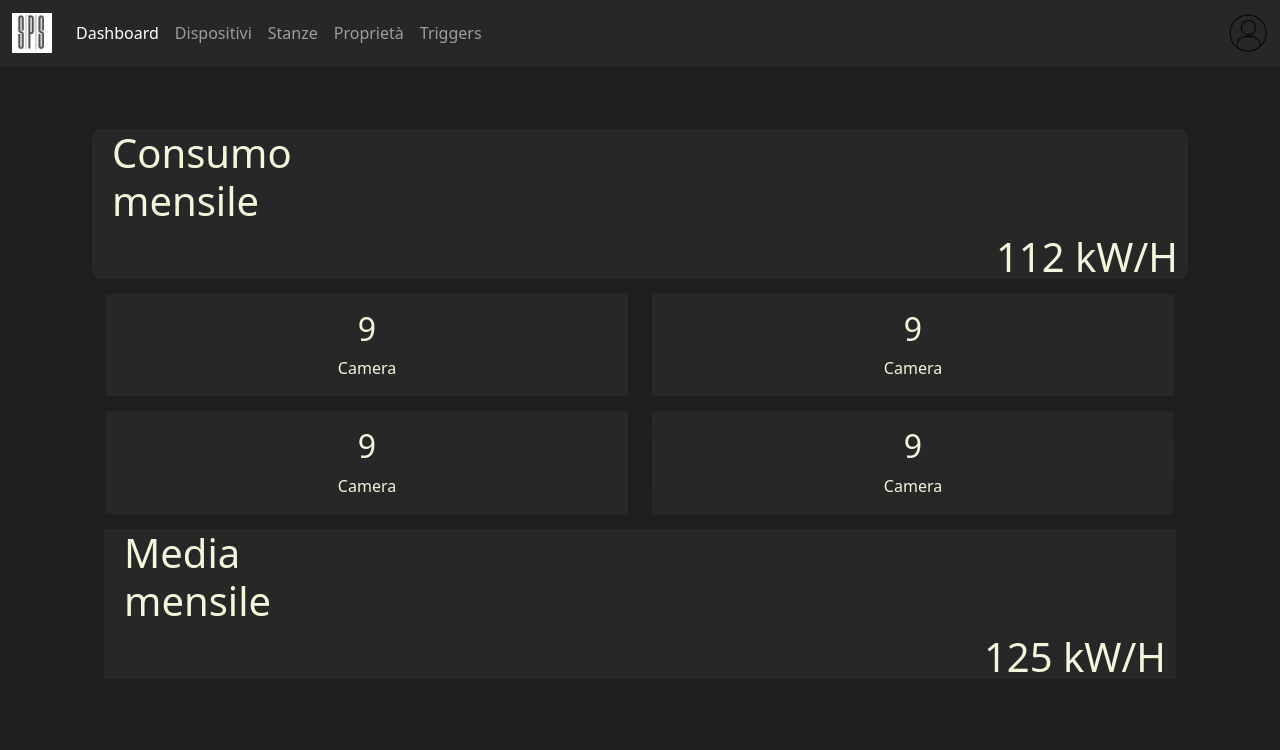
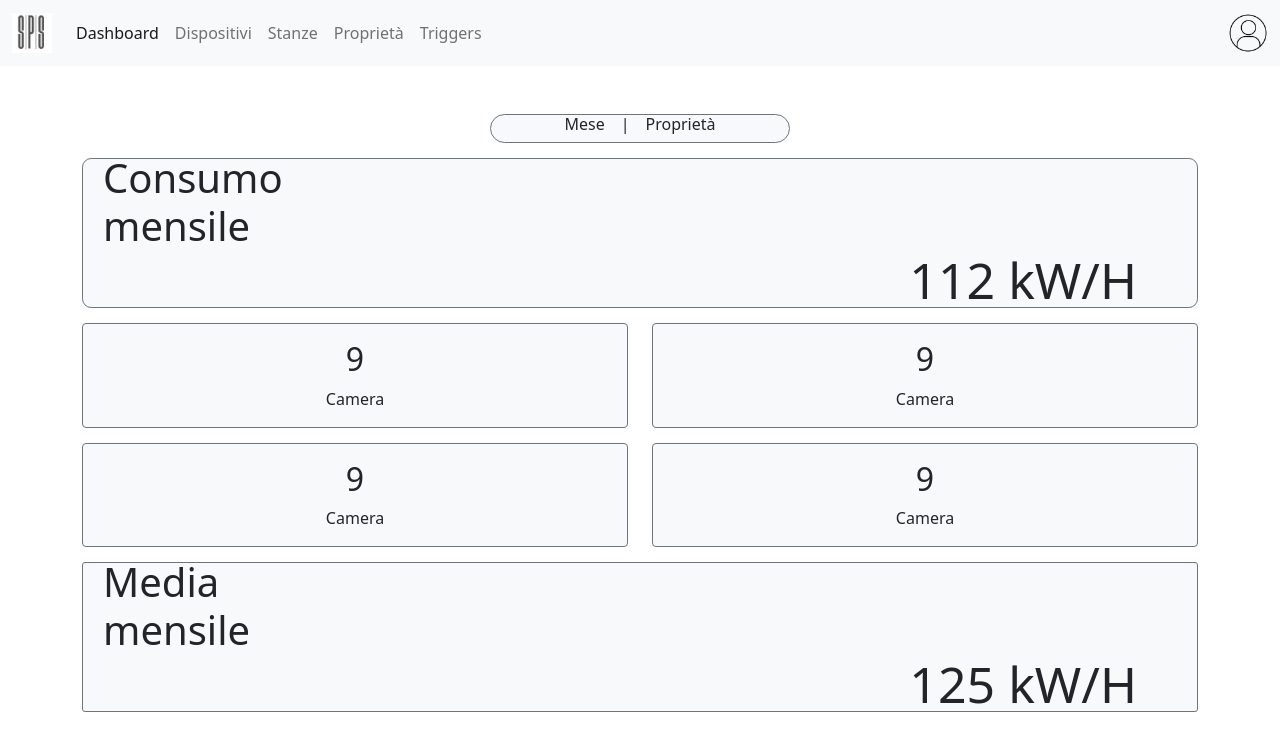
Before and after one commit to LeonardoBottonaUniTn/SPSProgetto, a website: page dashboard.html in a window 1280 px wide. Drawn offline with nearby package versions, Linux system fonts and the light colour scheme; files whose address does not match are found by name.

Commit message:
Dashboard
Portata a light

```diff
--- a/dashboard.html
+++ b/dashboard.html
@@ -14,9 +14,9 @@
         <link href="http://fonts.googleapis.com/css?family=Dosis:400,700" rel=""  />
     </head>
 
-    <body style="background-color: #1E1E1E;">
+    <body>
         <!--NAVBAR-->
-        <nav class="navbar navbar-expand-lg navbar-dark" style="background-color: #272727;" >
+        <nav class="navbar navbar-expand-lg navbar-light bg-light">
             <div class="container-fluid">
                 <a class="navbar-brand" href="./dashboard.html">
                     <img class="d-inline-block align-top"
@@ -56,79 +56,74 @@
     </br>
     </br>
         <!--container dashboard-->
-        <div class="container text-center">
+        <div class="container text-center" id="containerDashboard">
             <!--CARD CONSUMO MENSILE-->
-            <div class="bg-color " style="background-color: #272727; border-radius: 1ch; height: 150px; margin-top: 15px; margin-left: 10px; margin-right: 10px;">
+            <div class="container rounded-pill border border-secondary" style="background-color: #F8F9FA; max-width: 300px;">
+                <p class="h6" >Mese&emsp;|&emsp;Proprietà</p>
+            </div>
+            <div class="bg-color border border-secondary" style="background-color: #F8F9FA; border-radius: 1ch; height: 150px; margin-top: 15px; margin-left: 0px; margin-right: 0px;">
 
-                <h4 class="display-6" style="color: beige; text-align: left; margin-left: 20px; margin-top: 10px;">
+                <h4 class="display-6" style=" text-align: left; margin-left: 20px; margin-top: -5px;">
                     Consumo</br>
                     mensile
+                    <p class="h1" style=" text-align: right; text-align: end; margin-right: 60px; font-size: 50px; margin-bottom: 40px;">112 kW/H</p>
                 </h4>
-                <p class="h1" style="color: beige; text-align: right; text-align: end; margin-right: 10px; ">112 kW/H</p>
-                </br>
-                </br>
-                </br>
             </div>
-
-
-                <div class="container ">
+            </div>
                 <div class="container">
                     <div class="row ">
-                            <div class="col-md-6" style="margin-right: 0%;">
-                                <div class="card text-center" style="background-color: #272727; border: #272727; margin-top: 15px;">
-                                    <div class="card-body " style="background-color: #272727; border-color: #272727;">
-                                        <h2 class="card-title" style="color: beige;">
+                        <div class="col-md-6 " style="margin-right: 0%;">
+                            <div class="card text-center border border-secondary" style="background-color: #F8F9FA; border: #F8F9FA; margin-top: 15px;">
+                                <div class="card-body " style="background-color: #F8F9FA; border-color: #F8F9FA; border-radius: 3ch;">
+                                    <h2 class="card-title">
                                         9
                                     </h2>
-                                        <p class="card-text" style="color: beige;">Camera</p>
+                                    <p class="card-text" >Camera</p>
                                 </div>
                             </div>
                         </div>
                         <div class="col-md-6" style="margin-right: 0%;">
-                                <div class="card text-center" style="background-color: #272727; border: #272727; margin-top: 15px;">
-                                    <div class="card-body " style="background-color: #272727; border-color: #272727;">
-                                        <h2 class="card-title" style="color: beige;">
+                            <div class="card text-center border border-secondary" style="background-color: #F8F9FA; border: #F8F9FA; margin-top: 15px;">
+                                <div class="card-body " style="background-color: #F8F9FA; border-color: #F8F9FA; border-radius: 3ch;">
+                                    <h2 class="card-title" style="color: d;">
                                         9
                                     </h2>
-                                        <p class="card-text" style="color: beige;">Camera</p>
+                                    <p class="card-text">Camera</p>
                                 </div>
                             </div>
                         </div>
                         <div class="col-md-6" style="margin-right: 0%;">
-                                <div class="card text-center" style="background-color: #272727; border: #272727; margin-top: 15px;">
-                                    <div class="card-body " style="background-color: #272727; border-color: #272727;">
-                                        <h2 class="card-title" style="color: beige;">
+                            <div class="card text-center border border-secondary" style="background-color: #F8F9FA; border: black; margin-top: 15px;">
+                                <div class="card-body " style="background-color: #F8F9FA; border-color: black; border-radius: 3ch;">
+                                    <h2 class="card-title">
                                         9
                                     </h2>
-                                        <p class="card-text" style="color: beige;">Camera</p>
+                                    <p class="card-text" style="color: d;">Camera</p>
                                 </div>
                             </div>
                         </div>
                         <div class="col-md-6" style="margin-right: 0%;">
-                                <div class="card text-center" style="background-color: #272727; border: #272727; margin-top: 15px;">
-                                    <div class="card-body" style="background-color: #272727; border-color: #272727; border-radius: 3ch;">
-                                        <h2 class="card-title" style="color: beige;">
+                            <div class="card text-center border border-secondary" style="background-color: #F8F9FA; border: #F8F9FA; margin-top: 15px;">
+                                <div class="card-body" style="background-color: #F8F9FA; border-color: #F8F9FA; border-radius: 3ch;">
+                                    <h2 class="card-title" style="color: d;">
                                         9
                                     </h2>
-                                        <p class="card-text" style="color: beige;">Camera</p>
-                                    </div>
+                                    <p class="card-text" style="color: d;">Camera</p>
                                 </div>
                             </div>
                         </div>
                     </div>
 
-            <div class="bg-color " style="background-color: #272727; border-radius: 3px; height: 150px; margin-top: 15px; margin-left: 10px; margin-right: 10px;">
+            <div class="bg-color border border-secondary" style="background-color: #F8F9FA; border-radius: 3px; height: 150px; margin-top: 15px; margin-left: 0px; margin-right: 0px;">
 
-                <h4 class="display-6" style="color: beige; text-align: left; margin-left: 20px; margin-top: 10px;">
+                <h4 class="display-6" style=" text-align: left; margin-left: 20px; margin-top: -5px;">
                     Media</br>
                     mensile
+                    <p class="h1" style=" text-align: right; text-align: end; margin-right: 60px; font-size: 50px; margin-bottom: 40px;">125 kW/H</p>
                 </h4>
-                <p class="h1" style="color: beige; text-align: right; text-align: end; margin-right: 10px;">125 kW/H</p>
+            </div>
         </br>
-                </br>
-                </br>
-            </div>
-        </div>
+
 
 
         <script src="https://cdn.jsdelivr.net/npm/bootstrap@5.1.3/dist/js/bootstrap.bundle.min.js" integrity="sha384-ka7Sk0Gln4gmtz2MlQnikT1wXgYsOg+OMhuP+IlRH9sENBO0LRn5q+8nbTov4+1p" crossorigin="anonymous"></script>
--- a/dashboard.js
+++ b/dashboard.js
@@ -0,0 +1,62 @@
+function addDashboard(){
+    let layoutPrincipale =  '<div class="container rounded-pill" style="background-color: #272727; max-width: 300px;">' +
+                                '<p class="h6" style="color: beige;">' + Mese + '&emsp;|&emsp; ' + Proprietà + '</p>' +
+                            '</div>' +
+                            '<div class="bg-color " style="background-color: #272727; border-radius: 1ch; height: 150px; margin-top: 15px; margin-left: 0px; margin-right: 0px;">' +
+
+                                '<h4 class="display-6" style="color: beige; text-align: left; margin-left: 20px; margin-top: 10px;">' +
+                                    'Consumo</br>' +
+                                    'mensile' +
+                                    '<p class="h1" style="color: beige; text-align: right; text-align: end; margin-right: 60px; font-size: 50px; margin-bottom: 40px;">' + 112 + 'kW/H</p>' +
+                                '</h4>' +
+                            '</div>' +
+                            '</div>' +
+                            '<div class="container">' +
+                                '<div class="row ">' +
+                                    '<div class="col-md-6" style="margin-right: 0%;">' +
+                                        '<div class="card text-center" style="background-color: #272727; border: #272727; margin-top: 15px;">' +
+                                            '<div class="card-body " style="background-color: #272727; border-color: #272727; border-radius: 3ch;">' +
+                                                '<h2 class="card-title" style="color: beige;">' +
+                                                    '9' +
+                                                '</h2>' +
+                                                '<p class="card-text" style="color: beige;">Camera</p>' +
+                                            '</div>' +
+                                        '</div>' +
+                                    '</div>' +
+                                '</div>' +
+
+                                '<div class="bg-color " style="background-color: #272727; border-radius: 3px; height: 150px; margin-top: 15px; margin-left: 0px; margin-right: 0px;">' +
+
+                                    '<h4 class="display-6" style="color: beige; text-align: left; margin-left: 20px; margin-top: 10px;">' +
+                                        'Media</br>' +
+                                        'mensile' +
+                                        '<p class="h1" style="color: beige; text-align: right; text-align: end; margin-right: 60px; font-size: 50px; margin-bottom: 40px;">125 kW/H</p>' +
+                                    '</h4>' +
+                                '</div>' +
+                            '</br>';
+}
+
+
+function addConsumiStanze(){
+    let numeroStanze = stanze.lenght;
+
+
+}
+
+
+
+
+
+
+
+
+/*
+lista domande:
+-light o dark
+-consumi come gestiamo
+-funzioni add e modifica che famo
+
+
+-read me
+
+*/
```
Lines whose indentation alone changed are shown as unchanged.
